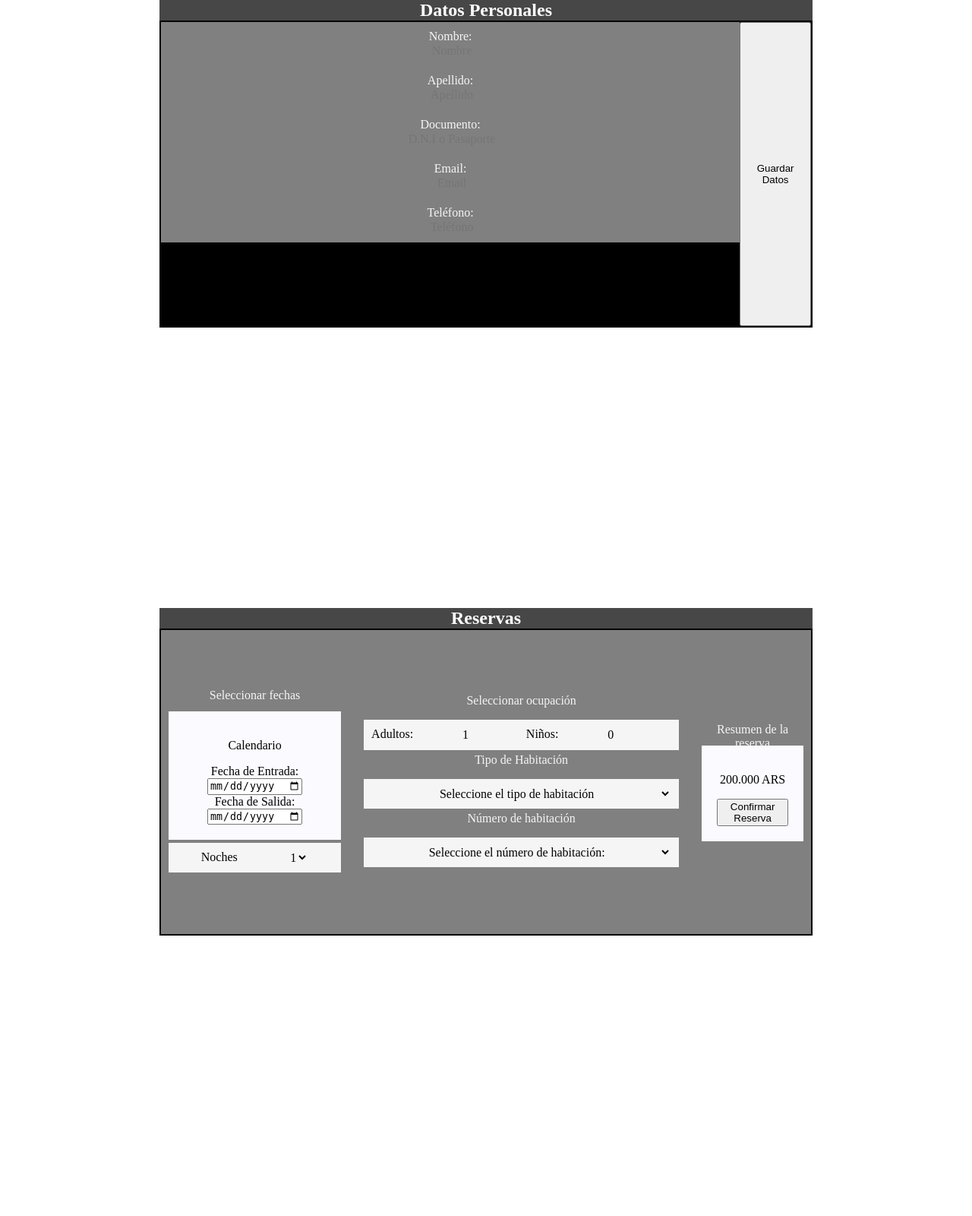
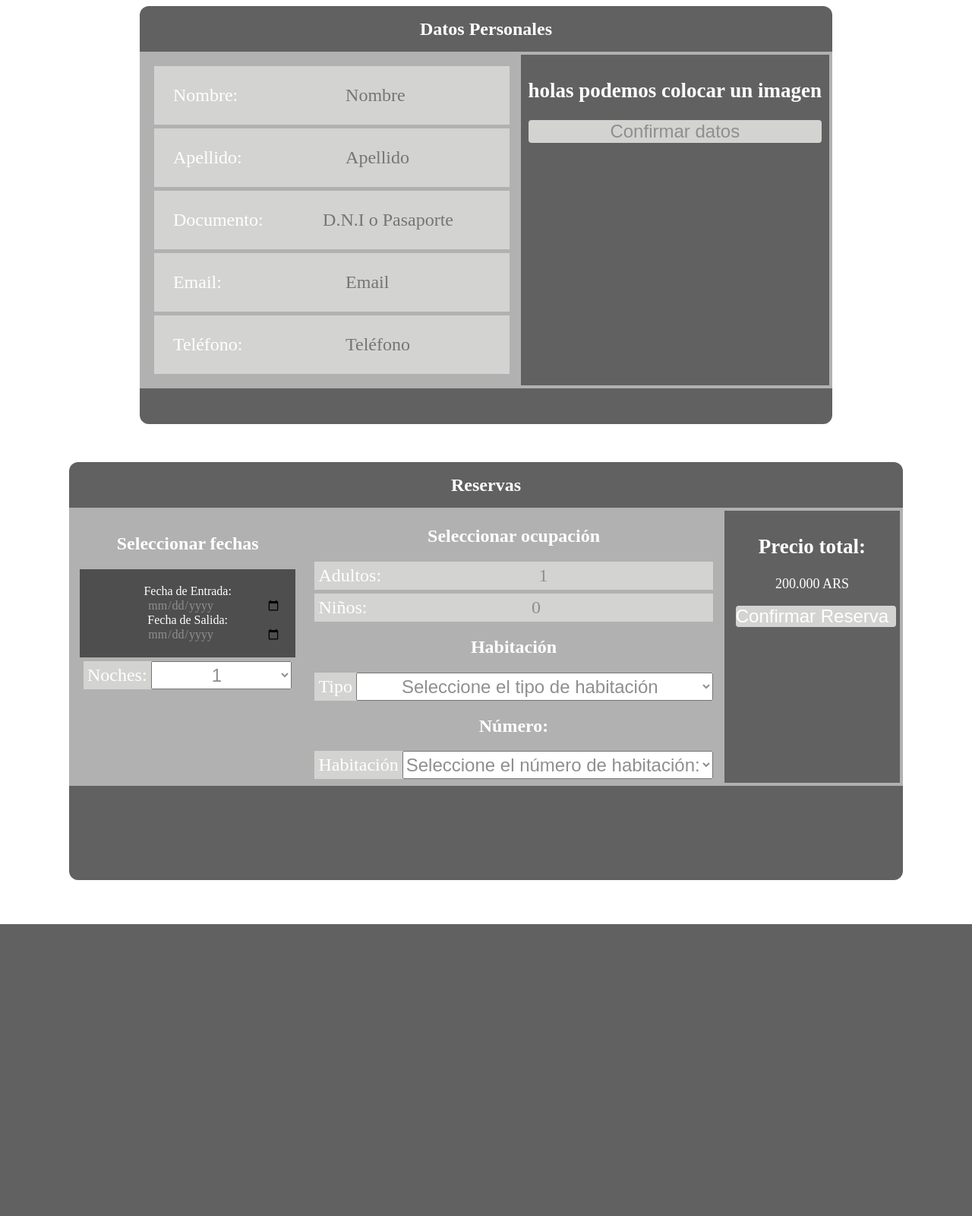
Before and after one commit to ValentinSomoza/Grupo-IDS-TP2, a Flask app: template Frontend/templates/reserva.html in a window 1280 px wide. Shown: the whole page at 76% size. After the commit the page ends 1216 px from the top, so only its background shows below. Run offline with Flask 3, Linux system fonts and the light colour scheme; the template is opened without the code that fills it, so the values that code supplies are empty.

Commit message:
#15: actualizacion contenedores, estilos de la pagina de reservas

```diff
--- a/Frontend/app.py
+++ b/Frontend/app.py
@@ -5,7 +5,7 @@ app = Flask(__name__)
 def home():
     return render_template("index.html")
 
-@app.route("/reserva")
+@app.route("/")
 def reserva():
     return render_template("reserva.html")
 
--- a/Frontend/static/css/style.css
+++ /dev/null
@@ -1,99 +0,0 @@
-/* seccion de estilos para la reserva */
-body {
-    margin: 0px;
-    padding: 0px;
-    border: 0px;
-}
-
-.pagina-reserva {
-    background-color: #ffffff;
-    display: flex;
-    justify-content: center;
-    height: 100vh;
-    margin: 0px;
-    padding: 0px;
-    border: 0px;
-}
-
-.conteiner-datos {
-    background-color: #000000;
-    display: block;
-    align-content: center;
-    width: 860px;
-    height: 400px;
-    margin: 0px;
-    padding: 0px;
-    border: 0px;
-}
-
-    .conteiner-datos-titulo {
-        background-color: #474747;
-        color: white;
-        height: auto;
-        margin: 0px;
-        padding: 0px;
-        text-align: center;
-    }
-        .conteiner-datos-titulo > h2 {
-                margin: 0px;
-                padding: 0px;
-                border: 0px;
-        }
-
-    .conteiner-datos-cuerpo {
-        background-color: rgb(0, 0, 0);
-        display: flex;
-        height: 100%;
-        margin: 0px;
-        padding: 2px;
-        border: 0px
-
-    }
-
-        .datos-right, .datos-center, .datos-left {
-        background-color: #808080;
-        color: rgb(0, 0, 0);
-        width: auto;
-        margin: 0px;
-        padding: 10px;
-        align-content: center;
-        }
-
-          .titulo-form {
-              color: whitesmoke;
-              padding: 0px;
-              width: 100%;
-              height: 30px;
-              text-align: center;
-          }
-
-          .cuerpo-form {
-              background-color: #fafaff;
-              height: auto;
-              padding: 20px;
-              text-align: center;
-          }
-
-          .conteiner-form {
-              background-color: whitesmoke;
-              margin: 4px 0px;
-              padding: 10px;
-              display: flex;
-              justify-content: space-around;
-          }
-              form,
-              form input,
-              form textarea,
-              select{
-                font: inherit;
-                background-color: inherit;
-                text-align: center;
-                width: 100%;
-                border: none;
-              }
-
-        .datos-center-superior, .datos-center-medio, .datos-center-inferior {
-            height: auto;
-            margin: 0px 10px 0px 10px;
-            padding: 0px;
-        }
--- /dev/null
+++ b/Frontend/static/css/stylereservas.css
@@ -0,0 +1,127 @@
+:root {
+    --color-titulo: rgb(255, 255, 255);
+    --color-dato: rgb(142, 143, 142);
+
+    --fondo-titulo: rgb(97, 97, 97);
+    --fondo-cuerpo: rgb(177, 177, 177);
+    --fondo-formulario: rgb(211, 211, 209);
+    --fondo-calendario: rgb(78, 78, 78);
+}
+.pagina-reserva {
+    display: flex;
+    justify-content: center;
+    height: 600px;
+    width: 100%;
+}
+    .conteiner-datos {
+        background-color: var(--fondo-titulo);
+        display: block;
+        height: 550px;
+        border-radius: 12px;
+    }
+        .conteiner-datos-titulo {
+            color: var(--color-titulo);
+            display: block;
+            width: 100%;
+            height: 60px;
+            text-align: center;
+            align-content: center;
+        }
+            .conteiner-datos-titulo > h2 {
+                margin: 0px;
+                padding: 0px;
+                border: 0px;
+                cursor: default;
+            }
+        .conteiner-datos-cuerpo {
+            background-color: var(--fondo-cuerpo);
+            display: flex;
+            justify-content: space-between;
+            padding: 4px;
+            margin: 0px;
+            border: 0px;
+        }
+        .datos-right {
+            background-color: var(--fondo-cuerpo);
+            color: var(--color-titulo);
+            display: block;
+            margin: 0px;
+            padding: 10px;
+        }
+        .datos-left {
+            background-color: var(--fondo-titulo);
+            color: var(--color-titulo);
+            display: block;
+            text-align: center;
+            font-size: large;
+            margin: 0px;
+            padding: 10px;
+        }
+            .titulo-form {
+                color: var(--color-titulo);
+                font-size: inherit;
+                flex-direction: column;
+                padding: 0px;
+                width: 100%;
+                text-align: center;
+                cursor: default;
+            }
+            .cuerpo-fechas {
+                background-color: var(--fondo-calendario);
+                height: auto;
+                padding: 20px;
+                text-align: center;
+            }
+            .conteiner-form {
+                margin: 4px 0px;
+                padding: 0px;
+                display: block;
+                justify-content: space-around;
+            }
+            .descripcion, .formulario{
+                background-color: var(--fondo-formulario);
+                color: var(--color-titulo);
+                margin: 5px;
+                display: flex;
+                font-size: x-large;
+                padding: inherit;
+                cursor: pointer;
+            }
+                .form{
+                    all:unset;
+                }
+                form input,
+                form textarea{
+                    background-color: inherit;
+                    text-align: center;
+                    font: inherit;
+                    width: 100%;
+                    border: none;
+                    outline: none;
+                    align-content: center;
+                    align-items: center;
+                    color: var(--color-dato);
+                }
+                  select{
+                    text-align: center;
+                    font-size: x-large;
+                    width: 100%;
+                    color: var(--color-dato);
+                    cursor: pointer;
+                }
+                button{
+                    background-color: var(--fondo-formulario);
+                    text-align: center;
+                    font-size: x-large;
+                    width: 100%;
+                    border: none;
+                    color: var(--color-dato);
+                    cursor: pointer;
+                    border-radius: 4px;
+                }
+            .datos-center-superior, .datos-center-medio, .datos-center-inferior {
+                background-color: var(--fondo-cuerpo);
+                height: auto;
+                margin: 0px 10px 0px 10px;
+                padding: 0px;
+            }
--- a/Frontend/templates/reserva.html
+++ b/Frontend/templates/reserva.html
@@ -2,67 +2,71 @@
 <html lang="es">
 <head>
     <meta charset="UTF-8">
-    <title>Estancia Bruno Relax and Flask</title>
+    <title>Estancia Relax and Flask</title>
     <meta name="viewport" content="width=device-width, initial-scale=1.0">
-    <link rel="stylesheet" href="/static/css/style.css">
+    <link rel="stylesheet" href="/static/css/stylereservas.css">
 </head>
 <body>
     <section class="pagina-reserva">
+        <form action="" method="post">
             <div class="conteiner-datos">
                 <div class="conteiner-datos-titulo">
                     <h2>Datos Personales</h2>
                 </div>
                 <div class="conteiner-datos-cuerpo">
-                <form action="" action="" method="post">
-                    <div class="datos-center">
-                        <label class="titulo-form" for="firstname">Nombre:</label>
-                        <input type="text" id="firstname" name="nombre_huesped" placeholder="Nombre" required>
+                    <div class="datos-right">
+                        <div class="formulario">
+                            <label class="descripcion" for="nombre">Nombre:</label>
+                            <input type="text" id="nombre" name="" placeholder="Nombre" required>
                         </div>
-                    <div class="datos-center">
-                        <label class="titulo-form" for="lastname">Apellido:</label>
-                        <input type="text" id="lastname" name="apellido_huesped" placeholder="Apellido" required>
+                        <div class="formulario">
+                            <label class="descripcion" for="apellido">Apellido:</label>
+                            <input type="text" id="apellido" name="" placeholder="Apellido" required>
                         </div>
-                    <div class="datos-center">
-                        <label class="titulo-form" for="doc_id">Documento:</label>
-                        <input type="text" id="doc_id" name="documento_huesped" placeholder="D.N.I o Pasaporte" pattern="[0-9]+" inputmode="numeric" oninvalid="this.setCustomValidity('Por favor ingrese solo números en el DNI o Pasaporte')"oninput="this.setCustomValidity('')"required>
+                        <div class="formulario">
+                            <label class="descripcion" for="documento">Documento:</label>
+                            <input type="text" id="documento" name="" placeholder="D.N.I o Pasaporte" pattern="[0-9]+" inputmode="numeric" oninvalid="this.setCustomValidity('Por favor ingrese solo números en el DNI o Pasaporte')"oninput="this.setCustomValidity('')"required>
                         </div>
-                    <div class="datos-center">
-                        <label class="titulo-form" for="email">Email:</label>
-                        <input type="email" id="email" name="email_huesped" placeholder="Email" required>
+                        <div class="formulario">
+                            <label class="descripcion" for="email">Email:</label>
+                            <input type="email" id="email" name="" placeholder="Email" required>
                         </div>
-                    <div class="datos-center">
-                        <label class="titulo-form" for="phone">Teléfono:</label>
-                        <input type="tel" id="phone" name="telefono_huesped" placeholder="Teléfono" pattern="[0-9]{10,15}" inputmode="numeric" oninvalid="this.setCustomValidity('Por favor ingrese un número de teléfono válido (10-15 dígitos)')" oninput="this.setCustomValidity('')" required>
+                        <div class="formulario">
+                            <label class="descripcion for="telefono">Teléfono:</label>
+                            <input type="tel" id="telefono" name="" placeholder="Teléfono" pattern="[0-9]{10,15}" inputmode="numeric" oninvalid="this.setCustomValidity('Por favor ingrese un número de teléfono válido (10-15 dígitos)')" oninput="this.setCustomValidity('')" required>
+                        </div>
+                    </div>
+                    <div class="datos-left">
+                        <h2>holas podemos colocar un imagen</h2>
+                        <button type="submit">Confirmar datos</button>
+                    </div>
+                </div>
             </div>
         </form>
-                <button type="submit">Guardar Datos</button>
-            </div>
-        </div>
     </section>
     <section class="pagina-reserva">
         <div class="conteiner-datos">
+            <form action="" method="">
                 <div class="conteiner-datos-titulo">
                     <h2>Reservas</h2>
                 </div>
                 <div class="conteiner-datos-cuerpo">
+
                     <div class="datos-right">
                         <div class="titulo-form">
-                        <label for="">Seleccionar fechas</label>
+                            <h2>Seleccionar fechas</h2>
                         </div>
-                    <div class="cuerpo-form">
-                        <p>Calendario</p>
-                        <label for="">Fecha de Entrada:</label>
-                        <input type="date" id="" name="" placeholder="AAAA-MM-DD" required>
+                        <div class="cuerpo-fechas">
+                            <label for="fecha-entrada">Fecha de Entrada:</label>
+                            <input type="date" id="fecha-entrada" name="" placeholder="AAAA-MM-DD" required>
                             <br>
-                        <label for="checkout">Fecha de Salida:</label>
-                        <input type="date" id="" name="" placeholder="AAAA-MM-DD" required>
+                            <label for="fecha-salida">Fecha de Salida:</label>
+                            <input type="date" id="fecha-salida" name="" placeholder="AAAA-MM-DD" required>
                         </div>
                         <div class="conteiner-form">
-                        <div class="descripcion"">
-                            <label for="">Noches</label>
-                        </div>
                             <div class="formulario">
-                            <select id="room_type" name="">
+                                <label class="descripcion" for="noches">Noches:</label>
+                                <select id="noches" required>
                                     <option value="">1</option>
                                     <option value="">2</option>
                                     <option value="">3</option>
@@ -79,34 +83,27 @@
                     <div class="datos-center">
                         <div class="datos-center-superior">
                             <div class="titulo-form">
-                            <label for="">Seleccionar ocupación</label>
+                                <h2>Seleccionar ocupación</h2>
                             </div>
                             <div class="conteiner-form">
-
-                            <div class="descripcion">
-                                <label for="adults">Adultos:</label>
+                                <div class="formulario">
+                                    <label for="adultos" class="descripcion">Adultos:</label>
+                                    <input type="number" id="adultos" name="" min="1" value="1"required>
                                 </div>
                                 <div class="formulario">
-                                <form action="">
-                                    <input type="number" id="" name="" min="1" value="1"required>
-                                </form>
-                            </div>
-                            <div class="descripcion">
-                                <label for="adults">Niños:</label>
-                            </div>
-                            <div class="formulario">
-                                <form action="">
-                                    <input type="number" id="" name="" min="0" value="0">
-                                </form>
+                                    <label for="niños" class="descripcion">Niños:</label>
+                                    <input type="number" id="niños" name="" min="0" value="0">
                                 </div>
                             </div>
                         </div>
-                    <div class="datos-center-medio">
+                        <div class="datos-center-superior">
                             <div class="titulo-form">
-                            <label for="">Tipo de Habitación</label>
+                                <h2>Habitación</h2>
                             </div>
-                        <div class="conteiner-form">
-                            <select id="" name="">
+                            <div class="cuerpo-form">
+                                <div class="formulario">
+                                    <label for="tipo" class="descripcion">Tipo</label>
+                                    <select id="tipo" name="" required>
                                         <option value="" disabled selected>Seleccione el tipo de habitación</option>
                                         <option value="king">King Ejecutiva</option>
                                         <option value="doble">Doble (2 Camas)</option>
@@ -114,12 +111,14 @@
                                     </select>
                                 </div>
                             </div>
-                    <div class="datos-center-inferior">
+                        </div>
+                        <div class="datos-center-superior">
                             <div class="titulo-form">
-                            <label for="">Número de habitación</label>
+                                <h2>Número:</h2>
                             </div>
-                        <div class="conteiner-form">
-                            <select id="" name="">
+                            <div class="formulario">
+                                <label for="habitacion" class="descripcion">Habitación</label>
+                                <select id="habitacion" name="" required>
                                     <option value="" disabled selected>Seleccione el número de habitación:</option>
                                     <option value="">H001</option>
                                     <option value="">H002</option>
@@ -130,14 +129,15 @@
                     </div>
                     <div class="datos-left">
                         <div class="titulo-form">
-                        <label for="">Resumen de la reserva</label>
+                            <h2>Precio total:</h2>
                         </div>
                         <div class="cuerpo-form">
                             <p>200.000 ARS</p>
-                        <button type="submit">Confirmar Reserva</button>
+                            <button class="formulario" type="submit">Confirmar Reserva</button>
                         </div>
                     </div>
                 </div>
+            </form>
         </div>
     </section>
 </body>
```
Also changed, not shown: Frontend/templates/index.html (+2 -6 lines). Lines whose indentation alone changed are shown as unchanged.
